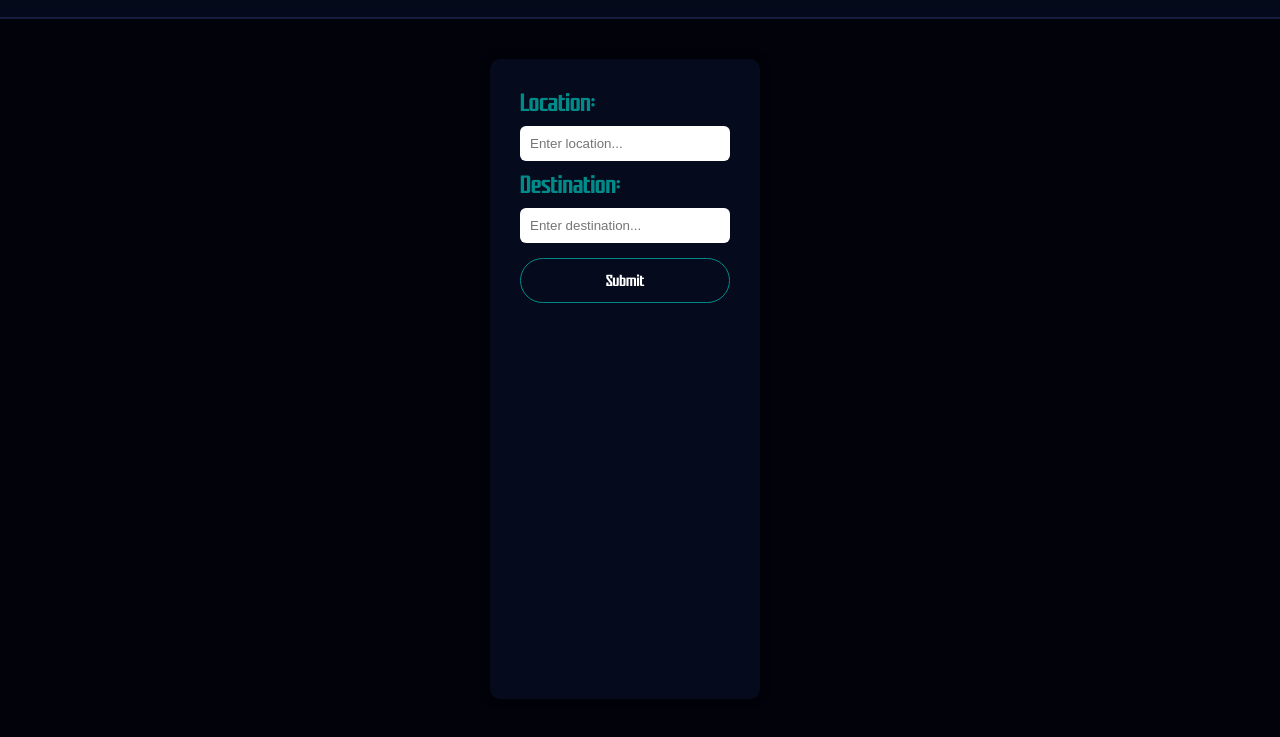
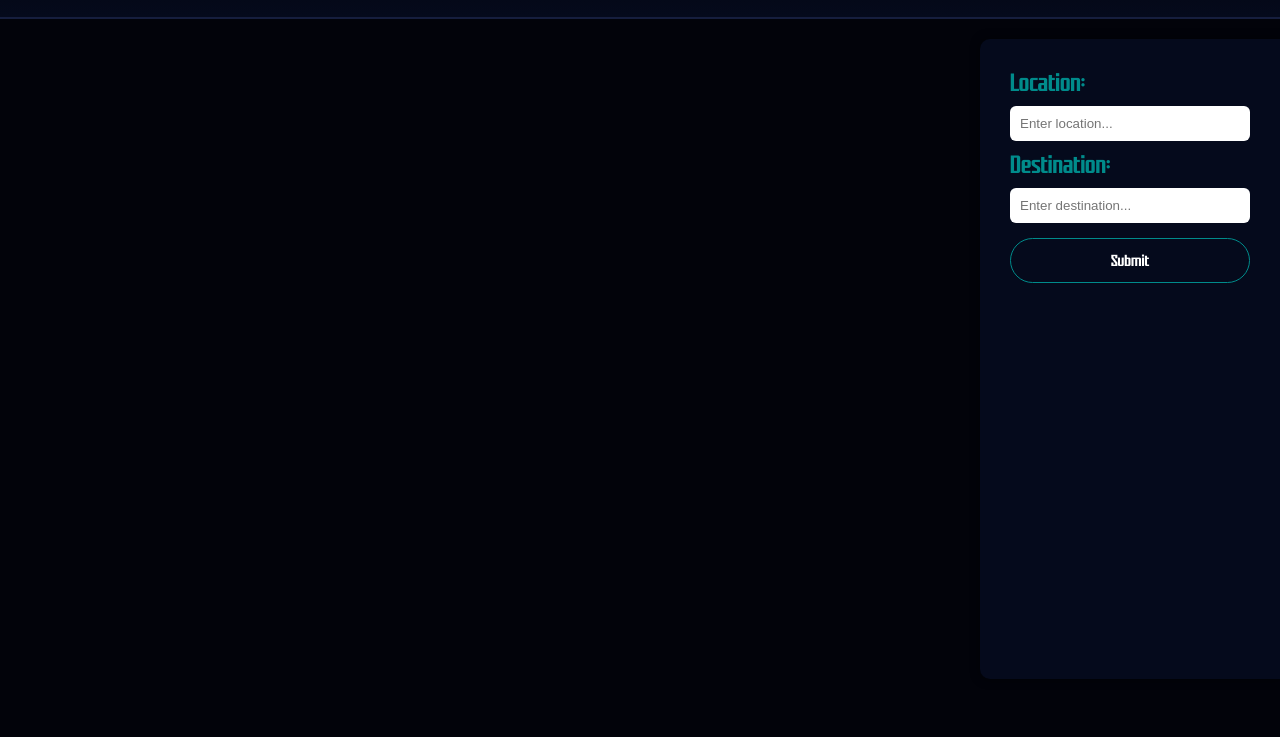
Before and after one commit to AAZ-group-project/PathPilot, a plain HTML site: page PathPilot.html in a window 1280 px wide. Shown: the part 75-812 px from the top of the page. Drawn offline with nearby package versions, Linux system fonts and the light colour scheme.

Commit message:
working dashboard

```diff
--- a/PathPilot.css
+++ b/PathPilot.css
@@ -14,10 +14,12 @@
 
 #section {
     display: flex;
-    justify-content: center;
-    align-items: center;
+    justify-content: flex-end;
+    align-items: flex-start;
     height: calc(100vh - 80px);
-    margin: 0;
+    padding: 0px;
+    margin-top: 20px;
+    gap: 0px;
 }
 #map {
     flex: 1;
@@ -32,16 +34,14 @@
 }
 
 .entries {
+    width: 100%;
+    background-color: #050a1c;
+    border-radius: 10px 0 0 10px;
+    height: 80vh;
+    padding: 20px;
     display: flex;
     flex-direction: column;
     gap: 15px;
-    width: 300px;
-    max-width: 90%;
-    background-color: #050a1c;
-    border-radius: 10px 0 0 10px;
-    height: 80vh;
-    border-radius: 10px;
-    padding: 20px;
     box-shadow: 0 0 10px rgba(0,0,0,0.5);
 }
 
--- a/PathPilot.js
+++ b/PathPilot.js
@@ -3,8 +3,8 @@ const signIn = document.getElementsByClassName("signin")[0];
 const logo = document.getElementsByClassName("logo")[0];
 const register = document.getElementsByClassName("register")[0];
 const section = document.getElementById('section');
-const panel = document.getElementById('panel');
 const map2 = document.getElementById('map');
+const dashboardBtn = document.getElementsByClassName("dashboard")[0]; // or use getElementById if you have an id
 let map = null;
 let layerGroup = null;
 
@@ -28,8 +28,13 @@ function resetMap() {
 }
 
 function mainPage(){
-    panel.innerHTML = '';
+    main.innerHTML = '';
     resetMap();
+
+    const panel = document.createElement('div');
+    panel.id = "panel";
+    main.appendChild(panel);
+
     const form = document.createElement("form");
     form.className = "entries";
 
@@ -181,7 +186,7 @@ function Register() {
 }
 
 function Dashboard(){
-    mainPage()
+    mainPage();
 }
 register.addEventListener("click", function(e) {
     e.preventDefault();
@@ -193,13 +198,7 @@ signIn.addEventListener("click", (e) => {
     signInMenu();
 });
 
-logo.addEventListener("click", (e) => {
+dashboardBtn.addEventListener("click", (e) => {
     e.preventDefault();
     mainPage();
 });
-
-const dashboardBtn = document.getElementsByClassName("dashboard")[0]; // or use getElementById if you have an id
-dashboardBtn.addEventListener("click", (e) => {
-    e.preventDefault();
-    Dashboard();
-});
```
Lines whose indentation alone changed are shown as unchanged.
